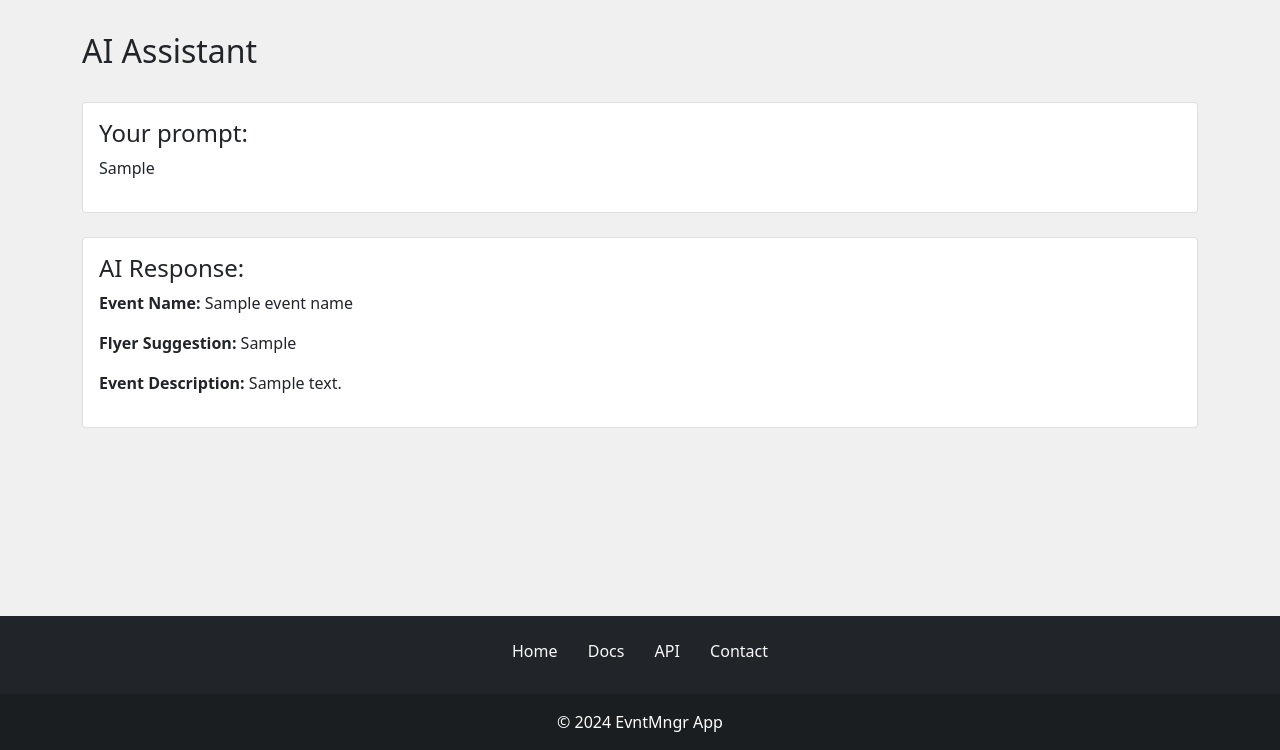
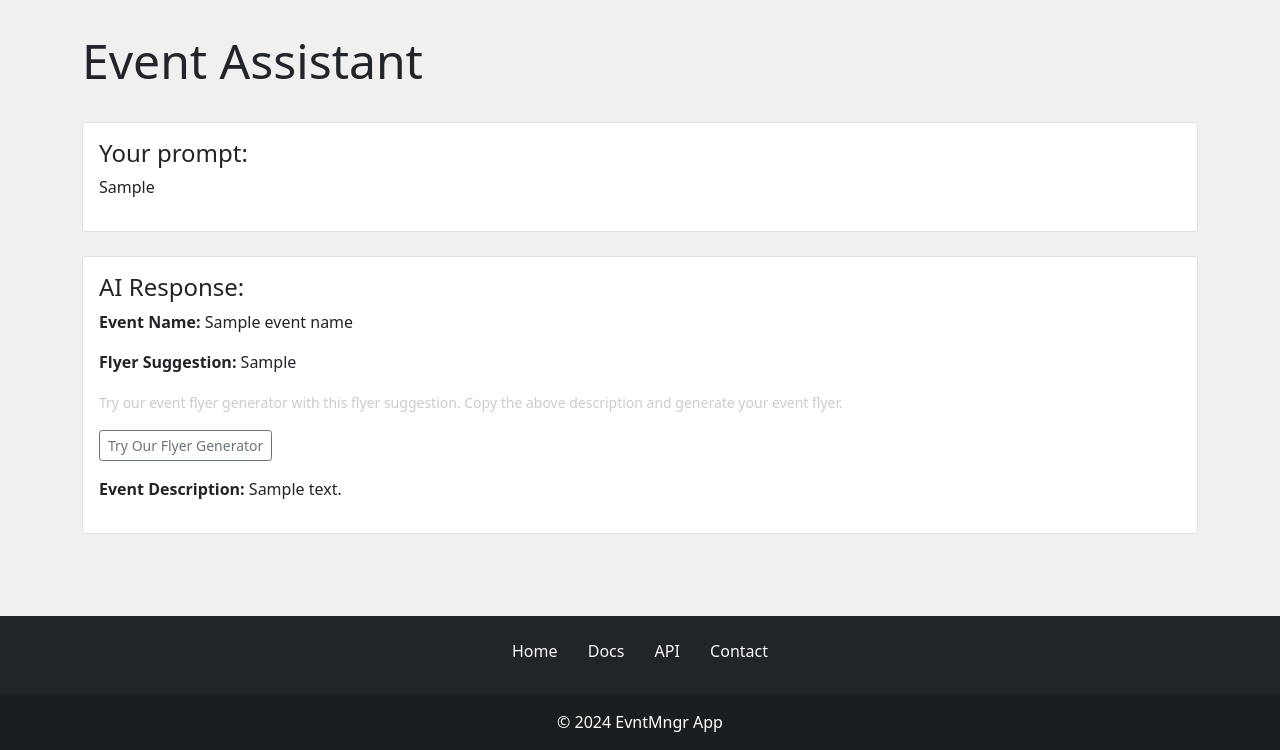
Before and after one commit to jackjakarta/eventManager, a Django app: template website/templates/website/ai_page.html in a window 1280 px wide. Shown: the part 50-800 px from the top of the page. Run offline with Django 5.2, Linux system fonts and the light colour scheme; the template is opened without the code that fills it: most values are stand-ins (such as "Sample title", 1, 10 or a date in 2020).

Commit message:
minor design changes

```diff
--- a/website/forms.py
+++ b/website/forms.py
@@ -145,7 +145,7 @@ class EditProfileForm(forms.ModelForm):
 
 class DallEImageForm(forms.Form):
     image_prompt = forms.CharField(max_length=1000, widget=forms.Textarea(
-        attrs={"class": "form-control", "placeholder": "Describe your image..."}),
+        attrs={"class": "form-control", "placeholder": "Describe your event flyer..."}),
         label=""
     )
 
--- a/website/templates/website/ai_image_page.html
+++ b/website/templates/website/ai_image_page.html
@@ -30,12 +30,12 @@ AI Assistant
         <p>Generate your event flyer with DALL-E.</p>
     </div>
 
-    <div class="container mt-3">
+    <div class="container text-center mt-3">
         <form action="" method="POST" enctype="multipart/form-data">
             {% csrf_token %}
             {{ form.as_p }}
-            <button type="submit" class="btn btn-info rounded-3">Generate Image</button>
-            <a href="{% url 'profile' user.id %}" class="btn btn-outline-secondary rounded-3">Back</a>
+            <button type="submit" class="btn btn-info btn-sm rounded-3">Get Event Flyer</button>
+            <a href="{% url 'profile' user.id %}" class="btn btn-outline-secondary btn-sm rounded-3">Back</a>
         </form>
     </div>
 
--- a/website/templates/website/ai_page.html
+++ b/website/templates/website/ai_page.html
@@ -7,7 +7,7 @@ AI Assistant
 {% block content %}
 
 <div class="container mt-4">
-    <h2 class="display-7">AI Assistant</h2>
+    <h1 class="display-5">Event Assistant</h1>
 </div>
 
 {% if event_name %}
@@ -26,6 +26,9 @@ AI Assistant
                 <h4>AI Response: </h4>
                 <p><strong>Event Name: </strong>{{ event_name }}</p>
                 <p><strong>Flyer Suggestion: </strong>{{ event_flyer }}</p>
+                <p class="card-text" style="color: #CCCCCC;"><small class="text-body-secondary">Try our event flyer generator with this flyer suggestion.
+                Copy the above description and generate your event flyer.</small></p>
+                <p><a href="{% url 'assistant_image' %}" class="btn btn-outline-secondary btn-sm">Try Our Flyer Generator</a></p>
                 <p><strong>Event Description: </strong>{{ event_description }}</p>
             </div>
         </div>
@@ -33,7 +36,7 @@ AI Assistant
 
 {% else %}
 
-    <div class="container mt-4">
+    <div class="container mt-3">
         <p>
             Describe what you have in mind for your event. Our Assistant will respond with an event idea providing you
             with an event name, event description and also suggest an idea for the flyer of your event. The assistant
@@ -42,11 +45,17 @@ AI Assistant
     </div>
 
     <div class="container mt-4">
+        <h2 class="display-7">
+            Your thoughts:
+        </h2>
+    </div>
+
+    <div class="container text-center mt-2">
         <form action="" method="POST" enctype="multipart/form-data">
             {% csrf_token %}
             {{ form.as_p }}
-            <button type="submit" class="btn btn-info rounded-3">Ask Assistant</button>
-            <a href="{% url 'home' %}" class="btn btn-outline-secondary rounded-3">Back</a>
+            <button type="submit" class="btn btn-info btn-sm rounded-3">Get Event Idea</button>
+            <a href="{% url 'profile' user.id %}" class="btn btn-outline-secondary btn-sm rounded-3">Back</a>
         </form>
     </div>
 
--- a/website/templates/website/edit_profile.html
+++ b/website/templates/website/edit_profile.html
@@ -16,8 +16,8 @@
         <form action="" method="POST" enctype="multipart/form-data">
             {% csrf_token %}
             {{ form.as_p }}
-            <button type="submit" class="btn btn-info">Update</button>
-            <a href="{% url 'profile' user.id %}" class="btn btn-secondary rounded-3">Back</a>
+            <button type="submit" class="btn btn-info btn-sm rounded-3">Update</button>
+            <a href="{% url 'profile' user.id %}" class="btn btn-outline-secondary btn-sm rounded-3">Back</a>
         </form>
     </div>
 
@@ -25,7 +25,7 @@
 
     <div class="container mt-4">
         <h3>You are not the user of this profile.</h3>
-        <a href="{% url 'profile' user.id %}" class="btn btn-secondary rounded-3 mt-3">Back to my profile</a>
+        <a href="{% url 'profile' user.id %}" class="btn btn-secondary btn-sm rounded-3 mt-3">Back to my profile</a>
     </div>
     {% endif %}
 </div>
--- a/website/templates/website/event_page.html
+++ b/website/templates/website/event_page.html
@@ -42,7 +42,7 @@
             <a href="{% url 'delete_event' event.id %}" class="btn btn-outline-danger rounded-3">Delete</a>
         {% endif %}
     {% endif %}
-    <a href="{% url 'home' %}" class="btn btn-outline-secondary rounded-3">Back</a>
+    <a href="{% url 'events' %}" class="btn btn-outline-secondary rounded-3">Back</a>
 </div>
 
 {% endblock %}
```
Also changed, not shown: website/templates/website/docs_api.html (+8 -8 lines), website/templates/website/user_profile.html (+8 -8 lines).
